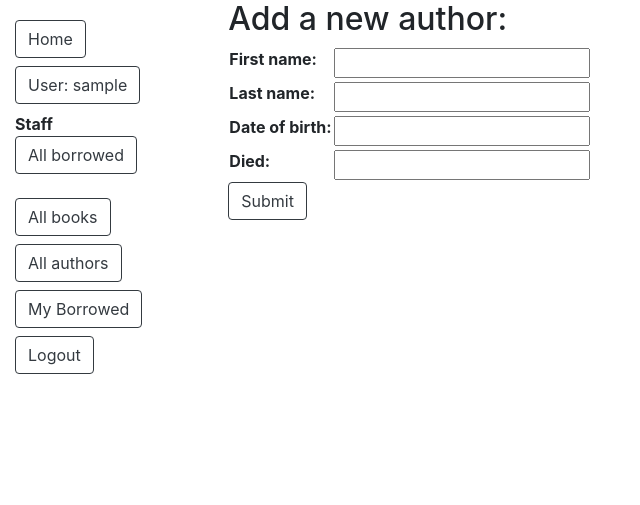
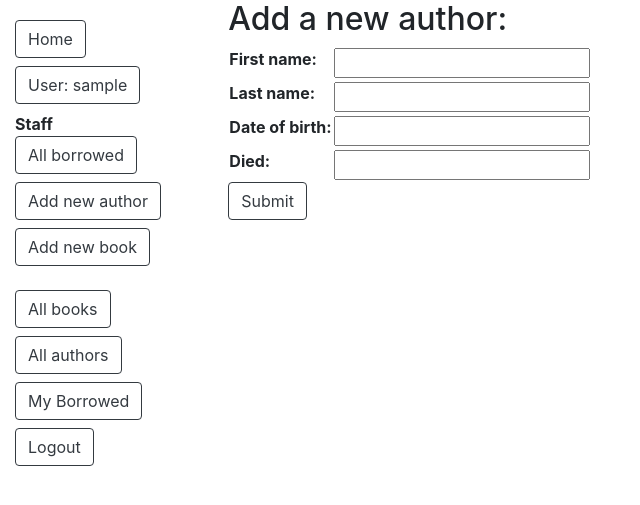
Before and after one commit to kevinbowen777/library, a Django app: page /catalog/author/create/ in a window 1280 px wide. Shown: the top 505 px of the page, without its empty margins (0-640 px from the left). Run offline with Django 4.2, Linux system fonts and the light colour scheme; the visitor is signed in with stand-in values (Sample User, id 1); parts of the project's set-up code (start-up, migrations or seed data) failed here and were passed over; some libraries are stand-ins or nearby versions.

Commit message:
Add new book & author links to side bar

```diff
--- a/templates/base.html
+++ b/templates/base.html
@@ -27,7 +27,9 @@
           {% if user.is_staff %}
             <li><strong>Staff</strong></li>
             {% if perms.catalog.can_mark_returned %}
-            <li><a class="btn btn-outline-dark mb-4" href="{% url 'all-borrowed' %}">All borrowed</a></li>
+            <li><a class="btn btn-outline-dark mb-2" href="{% url 'all-borrowed' %}">All borrowed</a></li>
+            <li><a class="btn btn-outline-dark mb-2" href="{% url 'author-create' %}">Add new author</a>
+            <li><a class="btn btn-outline-dark mb-4" href="{% url 'book-create' %}">Add new book</a>
             {% endif %}
           {% endif %}
           <li><a class="btn btn-outline-dark mb-2" href="{% url 'books' %}">All books</a></li>
```
